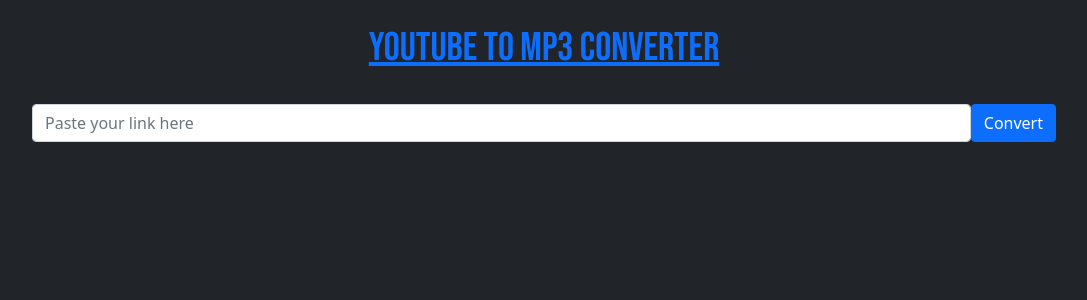
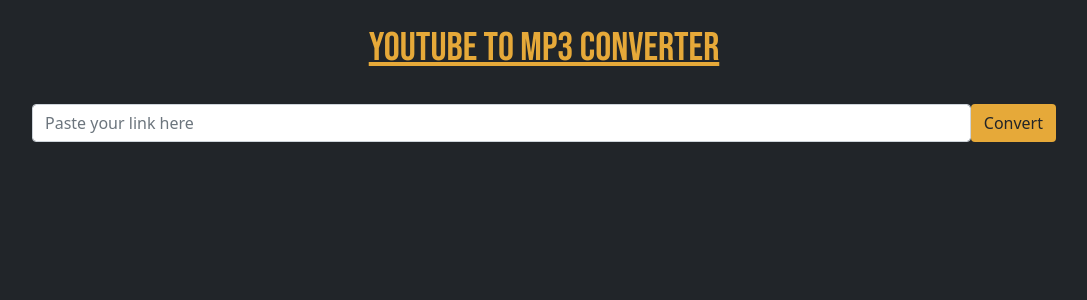
Before and after one commit to veethree/youtube-mp3-converter, a Flask app: page / in a window 1280 px wide. Shown: the top 300 px of the page, without its empty margins (96-1183 px from the left). Run offline with Flask 2, Linux system fonts and the light colour scheme.

Commit message:
Add files via upload

```diff
--- /dev/null
+++ b/static/style.css
@@ -0,0 +1,15 @@
+:root {
+	--accentcolor: #e6a939;
+}
+
+.fg-color {
+	color: var(--accentcolor);
+}
+
+.bg-color {
+	background-color: var(--accentcolor);
+}
+
+a:hover {
+	color: var(--accentcolor);
+}
--- a/templates/index.html
+++ b/templates/index.html
@@ -24,12 +24,15 @@
 		</script>
 
 		{% if state == "valid_link" %}
-			<h2 class="text-light">{{ video.title }}</h2>
-			<img src="{{ video.thumbnail_url }}" class="img-fluid img-thumbnail w-50 h-50">
-			<br>
-			<a class="btn btn-primary btn-lg" href="{{ download_url }}" role="button" download>Download</a>
+			˚<!-- DOWNLOAD PAGE -->
+			<div class="d-grid gap-2 col-10 mx-auto">
+				<p class="text-light">"<b>{{ video.title }}</b>"</p>
+				<img style="margin: auto;" src="{{ video.thumbnail_url }}" class="img-fluid">
+				<a class="btn btn-lg bg-color" href="{{ download_url }}" role="button" download>Download</a>
+			</div>
 
 		{% else %}
+			<!-- INDEX PAGE -->
 			{% if state == "invalid_link" %}
 				<p id = "error" class="text-danger">Invalid Link!</p>
 			{% endif %}
@@ -37,7 +40,7 @@
 			<form style="margin:auto; width:80%" action="/" method="post">
 			  <div class="form-group d-flex justify-content-center">
 			    <input name="url" type="text" class="form-control" placeholder="Paste your link here">
-			    <button id="convert_button" onclick="convert_clicked()"type="submit" class="btn btn-primary">Convert</button>
+			    <button id="convert_button" onclick="convert_clicked()"type="submit" class="btn bg-color">Convert</button>
 			  </div>
 			</form>
 
--- a/templates/layout.html
+++ b/templates/layout.html
@@ -9,6 +9,7 @@
 	<link rel="preconnect" href="https://fonts.googleapis.com">
 	<link rel="preconnect" href="https://fonts.gstatic.com" crossorigin>
 	<link href="https://fonts.googleapis.com/css2?family=Bebas+Neue&display=swap" rel="stylesheet">
+	<link href="static/style.css" rel="stylesheet">
 	<title>Youtube to mp3 converter</title>
 
 	{% block head %}
@@ -37,7 +38,7 @@
 	</nav>
 	-->
 	<br>
-	<h1 style="font-family: Bebas Neue" class="text-primary text-center"><a href="/">Youtube to mp3 converter</a></h1>
+	<h1 style="font-family: Bebas Neue;" class="text-center"><a class="fg-color" href="/">Youtube to mp3 converter</a></h1>
 	<br>
 	<div class="text-center">
 		{% block body %}
```
